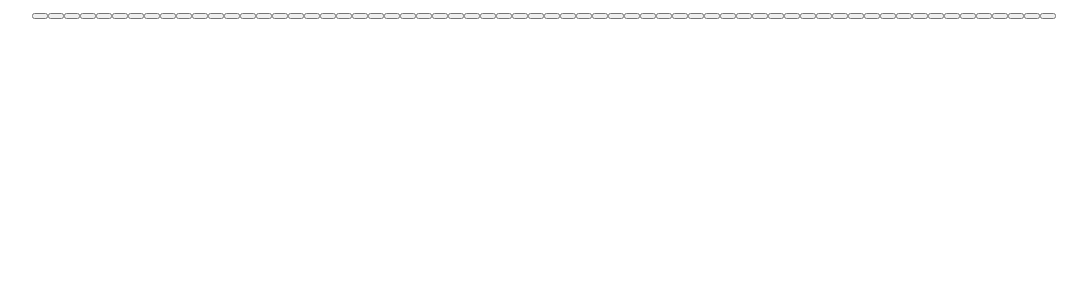
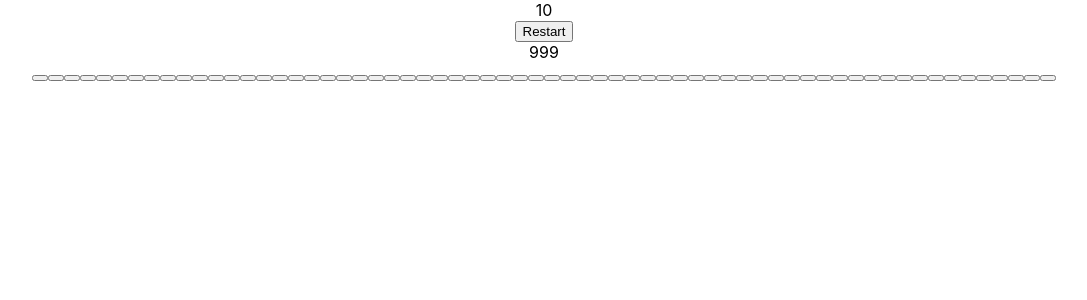
Before and after one commit to Deemou/minesweeper, a React (Vite) app: page / in a window 1280 px wide. Shown: the top 300 px of the page, without its empty margins (96-1183 px from the left). Built offline with nearby package versions, Linux system fonts and the light colour scheme.

Commit message:
feat(components): add header

```diff
--- a/src/App.tsx
+++ b/src/App.tsx
@@ -1,10 +1,12 @@
+import Header from '@components/header';
 import Board from '@components/board';
 import './App.css';
 
 function App() {
   return (
     <div className="App">
-      <Board></Board>
+      <Header />
+      <Board />
     </div>
   );
 }
--- /dev/null
+++ b/src/components/header.tsx
@@ -0,0 +1,46 @@
+import { useAppSelector, useAppDispatch } from '@app/hooks';
+import {
+  setBoard,
+  setBombsPosition,
+  setGameOverStatus,
+  setGameWonStatus
+} from '@app/slices/boardSlice';
+import generateBoard from '@utils/generateBoard';
+
+export default function Header() {
+  const { boardWidth, boardHeight, totalBombsCount, bombsLeftCount } =
+    useAppSelector((state) => state.boardSlice);
+
+  const dispatch = useAppDispatch();
+
+  const onRestartClick = (): void => {
+    dispatch(setGameOverStatus({ status: false }));
+    dispatch(setGameWonStatus({ status: false }));
+
+    const { board: newBoard, bombsPosition } = generateBoard(
+      boardWidth,
+      boardHeight,
+      totalBombsCount
+    );
+    dispatch(setBoard(newBoard));
+    dispatch(setBombsPosition(bombsPosition));
+  };
+
+  return (
+    <div>
+      <div>
+        <span>{bombsLeftCount}</span>
+      </div>
+      <div>
+        <button type="button" onClick={() => onRestartClick()}>
+          Restart
+        </button>
+      </div>
+      <div>
+        <span>
+          <div>999</div>
+        </span>
+      </div>
+    </div>
+  );
+}
```
